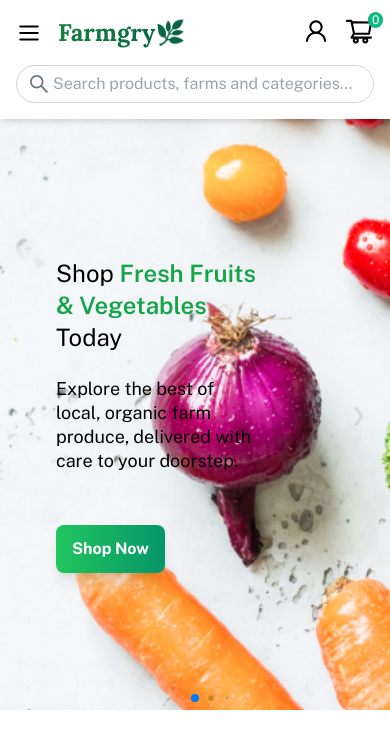
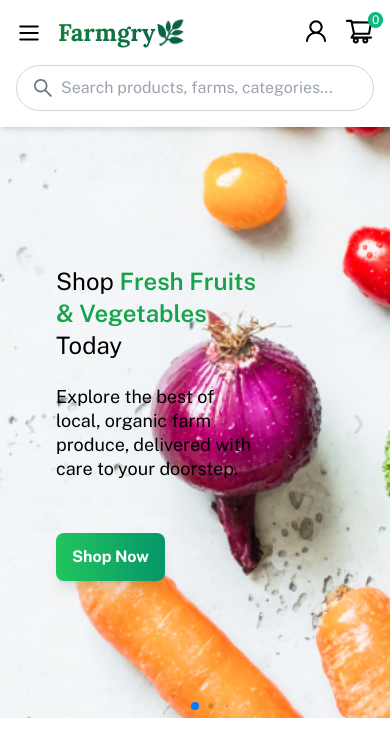
Before and after one commit to Anagho/gmc-ecom-demo, a React (Vite) app in the folder frontend/: page / in a window 390 px wide. Shown: the top 756 px of the page. Built offline with nearby package versions, Linux system fonts and the light colour scheme; no server answers.

Commit message:
added mobile ui

```diff
--- a/frontend/src/components/ui/Navbar.jsx
+++ b/frontend/src/components/ui/Navbar.jsx
@@ -215,10 +215,10 @@ function Navbar() {
           <div className="w-full mt-4">
             {/* Search Input */}
             <div className="flex items-center border border-gray-300 rounded-full px-2 py-1">
-              <SearchOutlined className="text-xl text-gray-500 p-1 rounded-full" />
+              <SearchOutlined className="text-xl text-gray-500 p-2 rounded-full" />
               <input
                 type="text"
-                placeholder="Search products, farms and categories..."
+                placeholder="Search products, farms, categories..."
                 className="outline-none border-none w-full"
               />
             </div>
```
